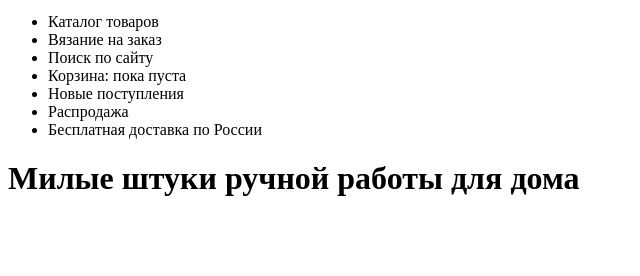
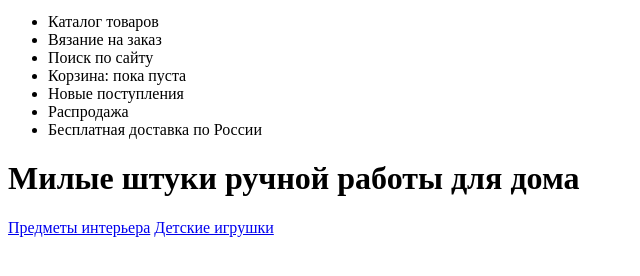
Before and after one commit to Venera-s/1073341-mishka-19, a website: page source/index.html in a window 1280 px wide. Shown: the part 50-326 px from the top of the page, without its empty margins (0-640 px from the left). Drawn offline with Linux system fonts and the light colour scheme.

Commit message:
Добавила раздел предметы интерьера и детские игрушки

```diff
--- a/source/index.html
+++ b/source/index.html
@@ -29,7 +29,17 @@
   </header>
 
   <main class="page-main">
+
     <h1 class="page-main__title">Милые штуки ручной работы для дома</h1>
+
+    <section class="products">
+       <div class="products__section">
+         <a class="products__interior" href="#">Предметы интерьера</a>
+         <a class="products__toys" href="#">Детские игрушки</a>
+       </div>
+    </section>
+
+
 
   </main>
 
```
